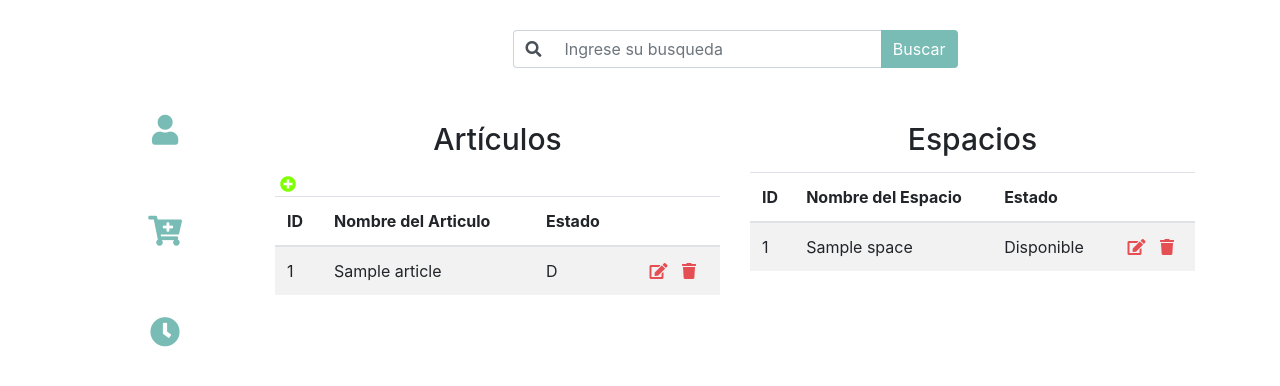
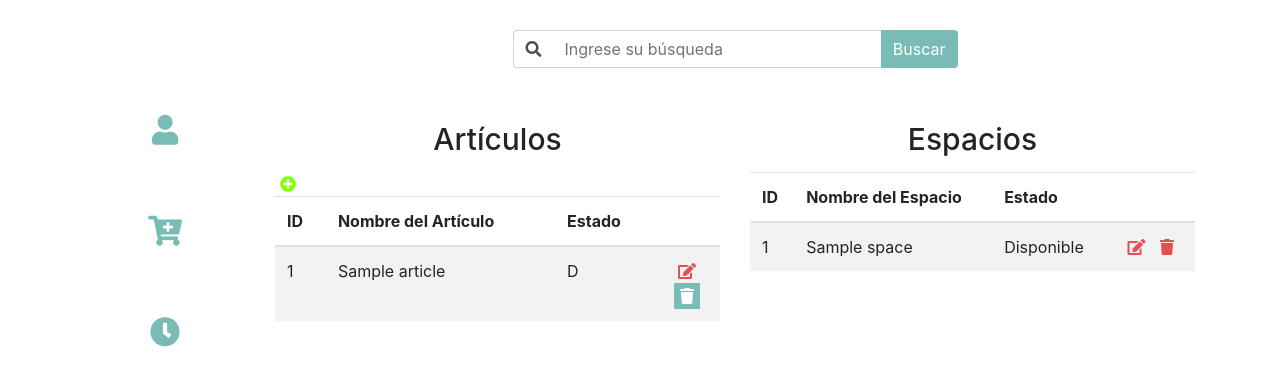
Before and after one commit to DCC-CC4401/2018-1-Soft-of-War-T4, a Django app: page /admin/items-panel/ in a window 1280 px wide. Shown: the part 78-464 px from the top of the page. Run offline with Django 3.2, Linux system fonts and the light colour scheme; a user stored in the database is signed in; tables that the repository leaves empty hold one stand-in row (values such as "Sample post"); some libraries are stand-ins or nearby versions.

Commit message:
Borrar articulos req 61

```diff
--- a/cc4401Inventory/adminApp/templates/items_panel.html
+++ b/cc4401Inventory/adminApp/templates/items_panel.html
@@ -18,7 +18,7 @@
                 <i class="fas fa-search"></i>
               </span>
             </div>
-            <input class="form-control" type="text" placeholder="Ingrese su busqueda">
+            <input class="form-control" type="text" placeholder="Ingrese su búsqueda">
             <div class="input-group-append">
               <button class="search-button btn btn-outline-secondary" type="submit">Buscar</button>
             </div>
@@ -33,7 +33,7 @@
           <thead>
           <tr>
             <th scope="col">ID</th>
-            <th scope="col">Nombre del Articulo</th>
+            <th scope="col">Nombre del Artículo</th>
             <th scope="col">Estado</th>
             <th scope="col"></th>
           </tr>
@@ -49,7 +49,12 @@
             <td>{{ article.state }}</td>
             <td class="center-column">
               <a class="table-button" href="{% url 'article_data_admin' article.id %}"><i class="fas fa-edit"></i></a>
-              <a class="table-button" href="#"><i class="fas fa-trash"></i></a>
+               <form action="{% url 'delete'   %}" method="POST">
+                {% csrf_token %}
+                <input type="hidden" name='article_id' value={{ article.id }}>
+                   <button type="submit"><i class="fas fa-trash"></i></button>
+                </form>
+
             </td>
           </tr>
           {% endfor %}
--- a/cc4401Inventory/articlesApp/urls.py
+++ b/cc4401Inventory/articlesApp/urls.py
@@ -11,4 +11,5 @@ urlpatterns = [
     path('<int:article_id>/edit_description', views.article_edit_description, name='article_edit_description'),
     path('request', views.article_request, name='article_request'),
     path('create/', views.article_create, name='create'),
+    path('delete/', views.article_delete, name='delete'),
 ]
```
Also changed, not shown: cc4401Inventory/articlesApp/views.py (+10 -1 lines).
